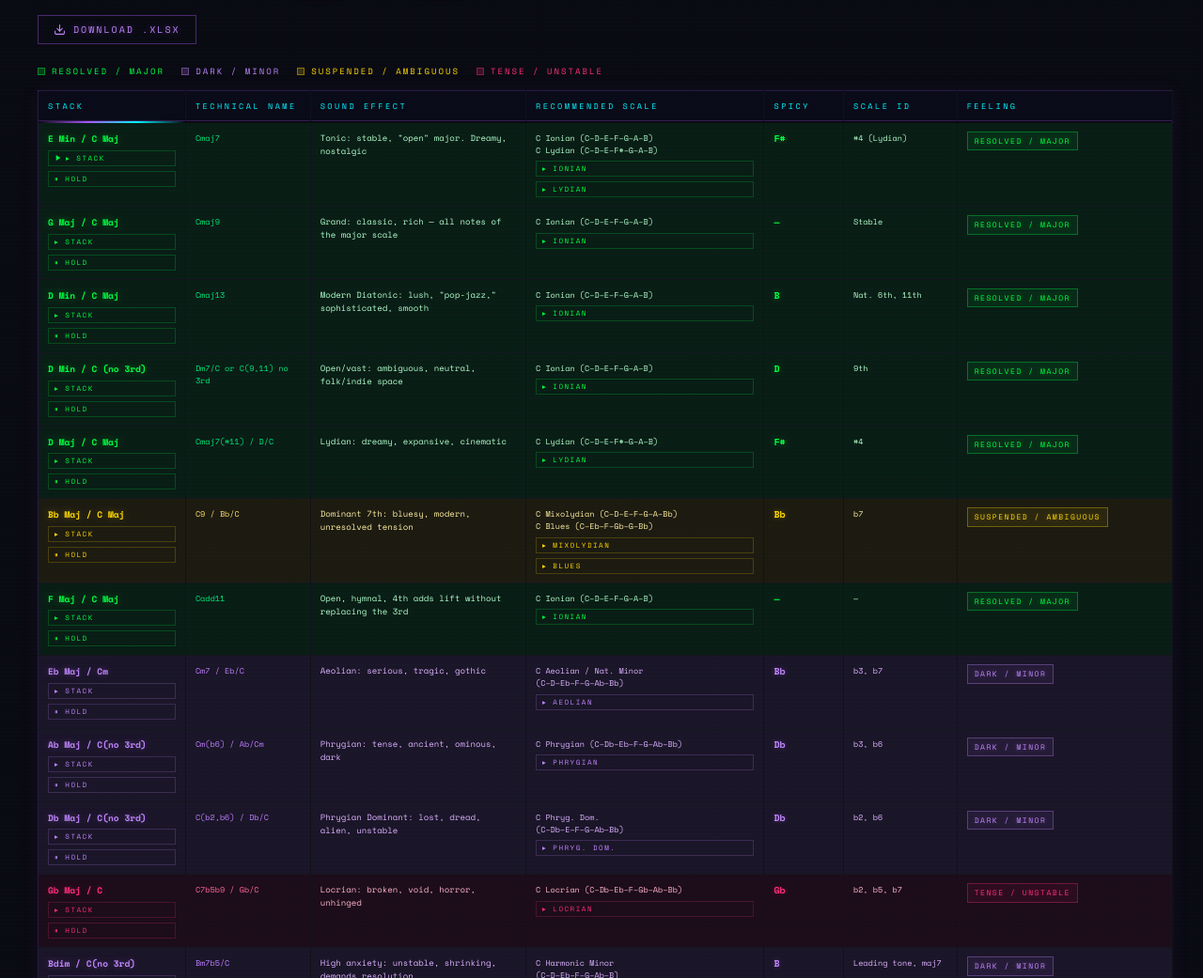
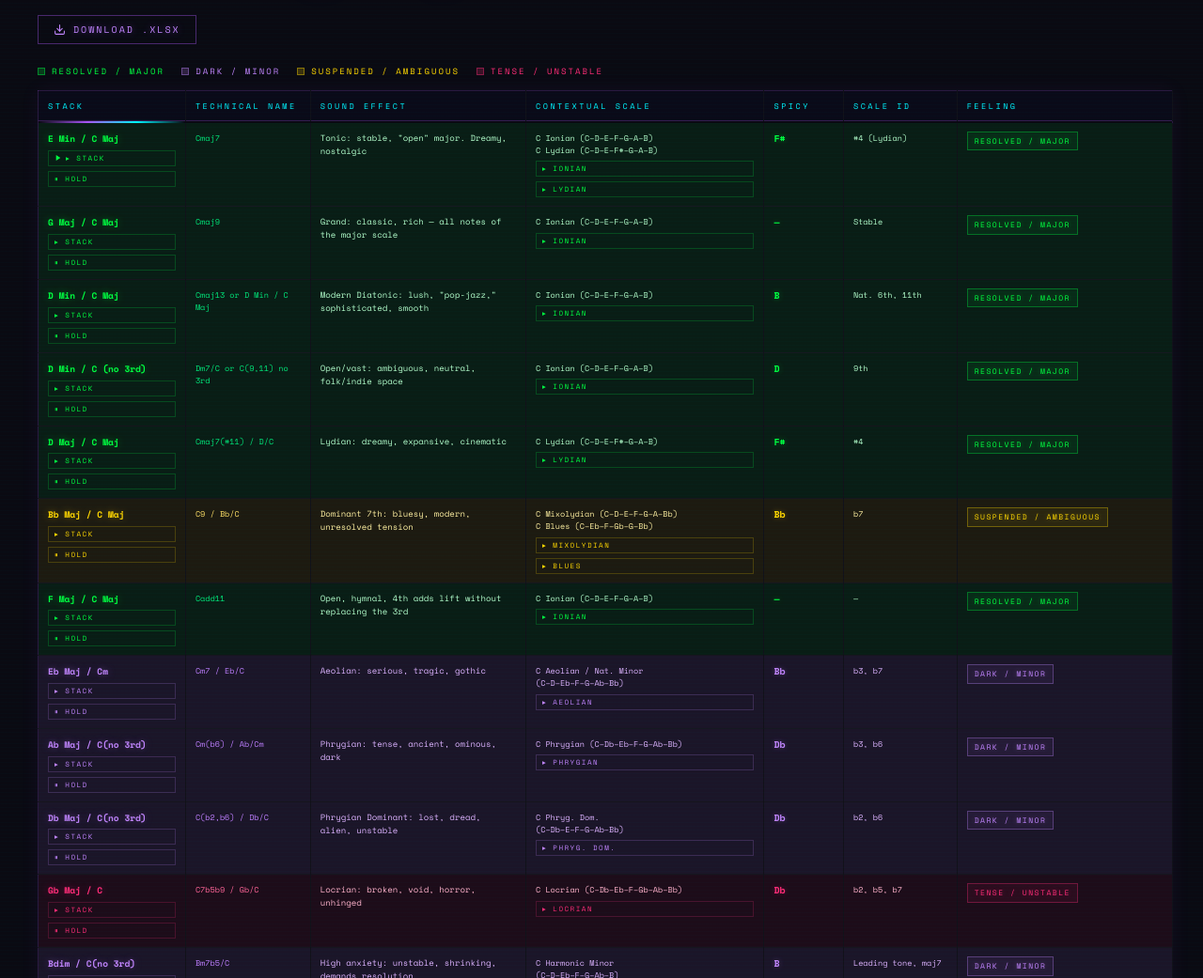
Before and after one commit to Ahlers94/carl-william-music, a Jekyll site: the page built from chord-stacking.html, in a window 1280 px wide and 1400 px high. Shown: the part 353-1394 px from the top of the window at 94% size. Built offline with Jekyll 4.4.1, drawn with Linux system fonts in a browser that asks for light colours.

Commit message:
Rename 'Recommended Scale' to 'Contextual Scale' and update tech name

```diff
--- a/chord-stacking.html
+++ b/chord-stacking.html
@@ -264,7 +264,7 @@ td.cs-feeling { white-space: nowrap; }
           <th>Stack</th>
           <th>Technical Name</th>
           <th>Sound Effect</th>
-          <th>Recommended Scale</th>
+          <th>Contextual Scale</th>
           <th>Spicy</th>
           <th>Scale ID</th>
           <th>Feeling</th>
@@ -322,7 +322,7 @@ td.cs-feeling { white-space: nowrap; }
               <button class="cs-play-btn" data-type="stack" data-lower="C4,E4,G4" data-upper="D4,F4,A4">▸ stack</button>
             </div>
           </td>
-          <td class="cs-tech">Cmaj13</td>
+          <td class="cs-tech">Cmaj13 or D Min / C Maj</td>
           <td class="cs-sound">Modern Diatonic: lush, "pop-jazz," sophisticated, smooth</td>
           <td class="cs-scale">
             <div class="cs-cell-wrap">
@@ -499,7 +499,7 @@ td.cs-feeling { white-space: nowrap; }
               <button class="cs-play-btn" data-type="scale" data-notes="C4,Db4,Eb4,F4,Gb4,Ab4,Bb4,C5">▸ locrian</button>
             </div>
           </td>
-          <td class="cs-spicy">Gb</td>
+          <td class="cs-spicy">Db</td>
           <td class="cs-identity">b2, b5, b7</td>
           <td class="cs-feeling"><span class="feeling-badge badge-unstable">Tense / Unstable</span></td>
         </tr>
```
